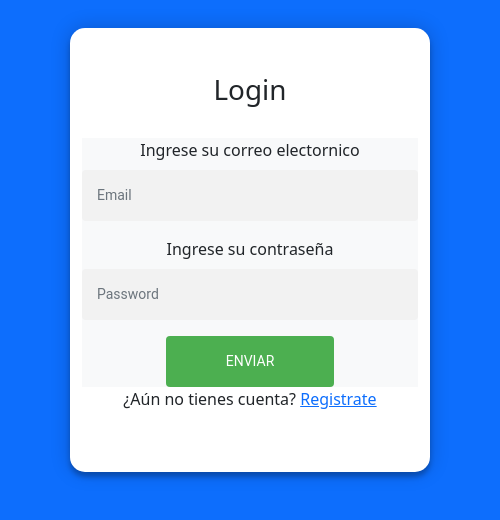
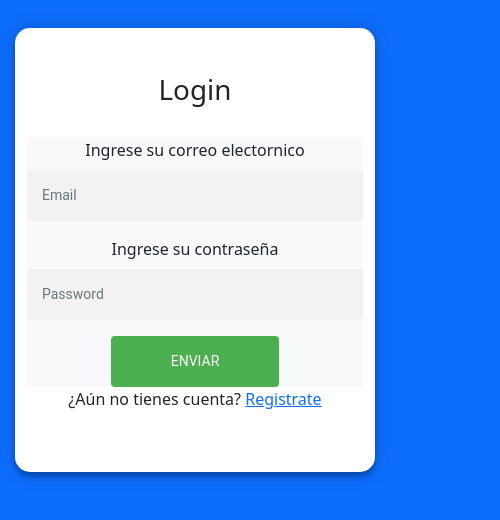
Before and after one commit to Emerdinger/triviate, a plain HTML site: page signin.html in a window 390 px wide. Shown: the part 80-600 px from the top of the page, 500 px wide, since content can reach past the window. Drawn offline with nearby package versions, Linux system fonts and the light colour scheme; some packages are replaced by stand-ins of ours; no server answers; a script that the page names is missing.

Commit message:
responsive

```diff
--- a/css/signup.css
+++ b/css/signup.css
@@ -1,5 +1,5 @@
 .signup{
-    width: 500px;
+    width: 365px;
     padding: 8% 0 0;
     margin: auto;
 }
```
